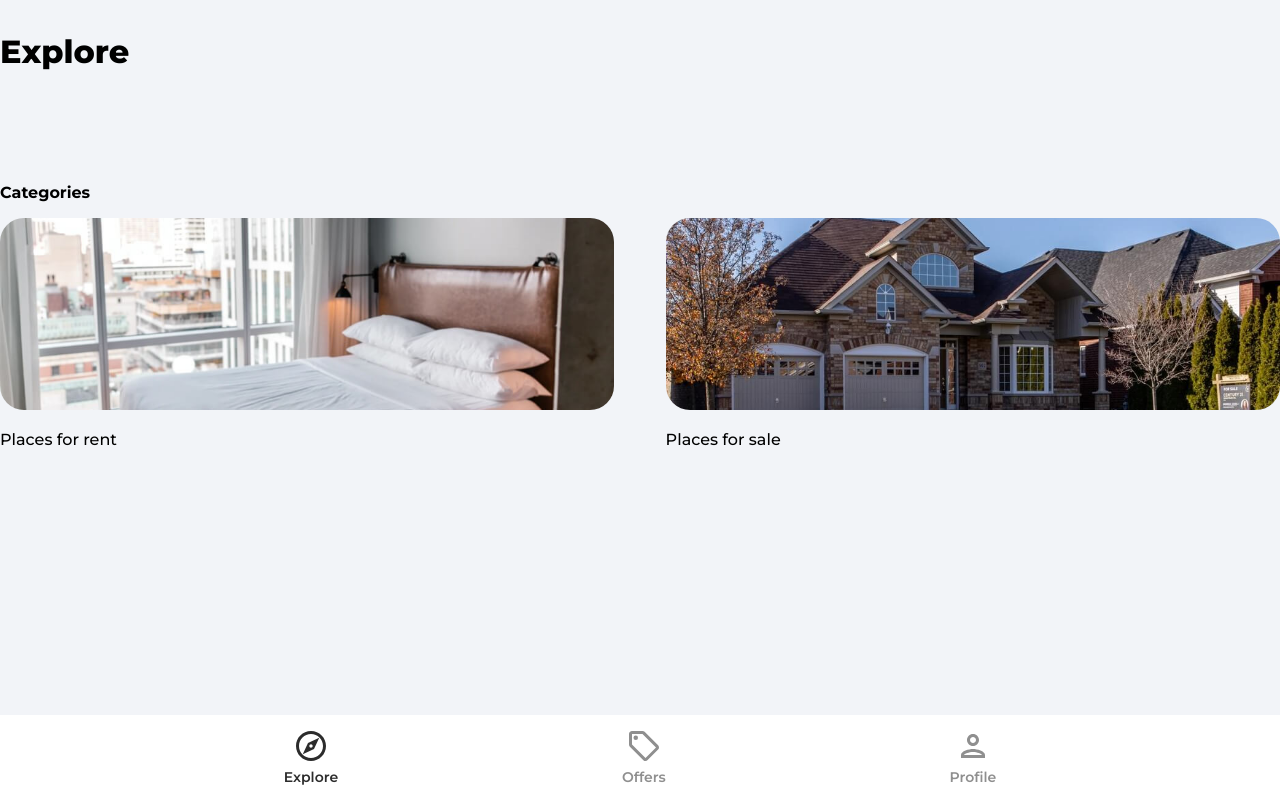
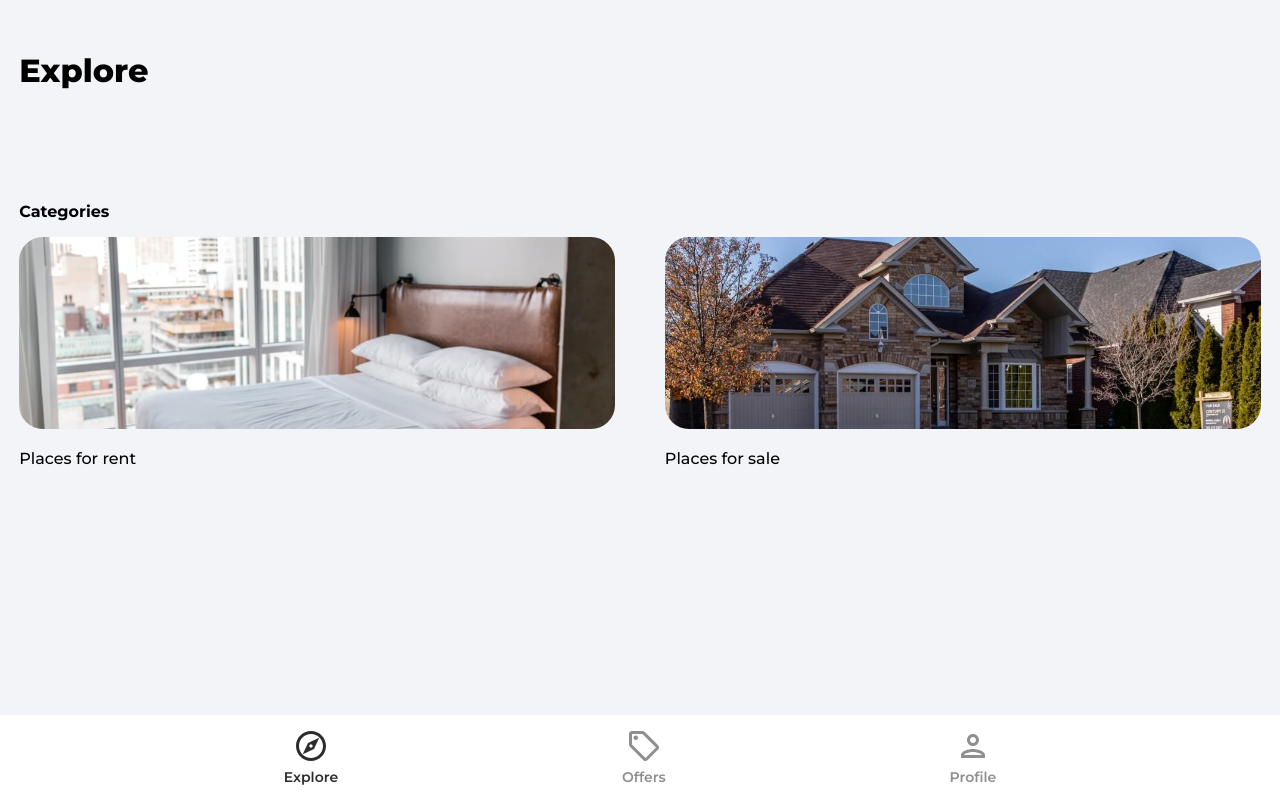
Before and after one commit to alancuenca/house-marketplace-app, a React (Create React App) app: page / in a window 1280 px wide. Built offline with nearby package versions, Linux system fonts and the light colour scheme; no server answers; the database is empty.

Commit message:
css - add padding

```diff
--- a/src/index.css
+++ b/src/index.css
@@ -12,6 +12,7 @@ body {
   background-color: #f2f4f8;
   margin: 0;
   box-sizing: border-box;
+  padding: 1.5%;
 }
 
 a {
```
